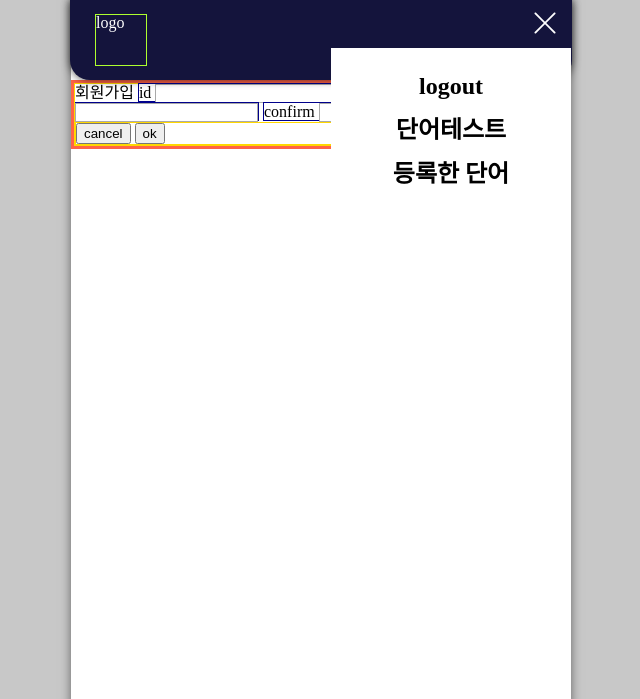
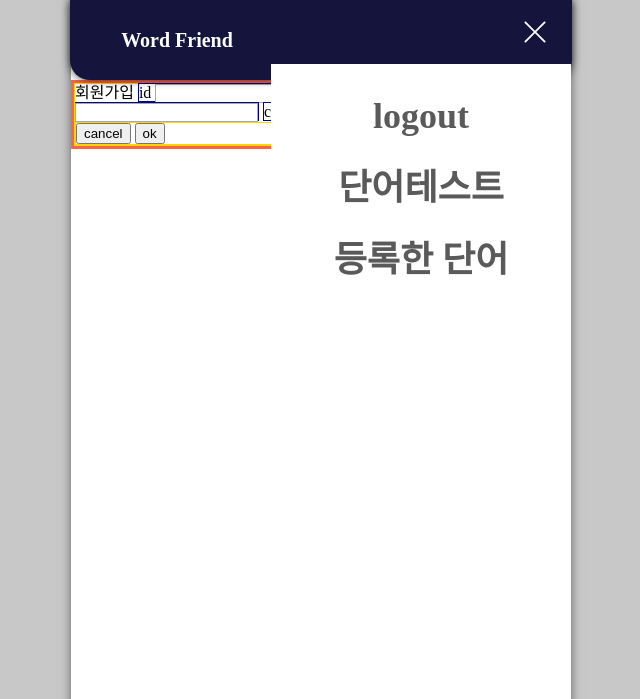
Before and after one commit to obov/word-friend, a Flask app: page /signup in a window 1280 px wide, after a click that opens the changed part. Shown: the top 699 px of the page, without its empty margins (319-959 px from the left). Run offline with Flask 2, Linux system fonts and the light colour scheme; some libraries are stand-ins or nearby versions.

Commit message:
titles // card slider

```diff
--- a/static/css/base/index.css
+++ b/static/css/base/index.css
@@ -44,27 +44,45 @@ body > .wrapper > .header {
   z-index: 2;
 }
 body > .wrapper > .header > * {
-  width: 50px;
-  height: 50px;
 }
 body > .wrapper > .header .logo {
-  display: block;
+  width: 160px;
+  height: 40px;
+  border-radius: 12px;
+  display: flex;
+  justify-content: center;
+  align-items: center;
+  border: solid 2px transparent;
+  transition: all 0.3s;
+}
+body > .wrapper > .header .logo:hover,
+body > .wrapper > .header .logo:focus {
+  border: solid 2px white;
+  text-shadow: 0px 0px 3px white;
 }
 body > .wrapper > .header .logo > a {
   color: white;
+  font-size: 20px;
+  font-weight: 800;
 }
 body > .wrapper > .header .menu-toggle {
-  padding: 4px;
+  width: 28px;
+  height: 28px;
+  border-radius: 10px;
+  padding: 8px;
   display: flex;
   flex-direction: column;
   justify-content: center;
   align-items: center;
   color: white;
   font-size: 28px;
-  transition: all 0.5s;
+  border: solid 2px transparent;
+  transition: all 0.3s;
 }
-body > .wrapper > .header .menu-toggle:hover {
+body > .wrapper > .header .menu-toggle:hover,
+body > .wrapper > .header .menu-toggle:focus {
   text-shadow: 0px 0px 3px white;
+  border: solid 2px white;
 }
 body > .wrapper > .header .menu-toggle i {
   cursor: pointer;
@@ -87,9 +105,9 @@ main {
 .menu {
   background-color: white;
   height: 700px;
-  width: 240px;
+  width: 300px;
   position: fixed;
-  right: -240px;
+  right: -300px;
   top: 0px;
   transition: all 0.5s;
   z-index: 3;
@@ -98,18 +116,26 @@ main {
   display: block;
   color: white;
   font-size: 28px;
-  height: 48px;
+  height: 64px;
   background-color: rgb(20, 20, 60);
   display: flex;
   justify-content: flex-end;
   align-items: center;
 }
 .menu .menu-header label {
+  width: 28px;
+  height: 28px;
+  border-radius: 10px;
+  padding: 8px;
   margin-right: 12px;
   cursor: pointer;
+  transition: all 0.3s;
+  border: solid 2px transparent;
 }
-.menu .menu-header label:hover {
+.menu .menu-header label:hover,
+.menu .menu-header label:focus {
   text-shadow: 0px 0px 3px white;
+  border: solid 2px white;
 }
 
 .menu ul {
@@ -121,20 +147,31 @@ main {
   gap: 8px;
 }
 .menu ul li {
-  line-height: 24px;
-  padding: 5px;
+  line-height: 36px;
+  padding: 12px;
   min-width: 70%;
   margin: 0 20px;
-  font-size: 24px;
+  border-radius: 12px;
+  font-size: 36px;
   font-weight: 900;
   transition: all 0.5s;
-  border: solid 1px transparent;
+  border: solid 2px transparent;
   display: flex;
   justify-content: center;
   align-items: center;
+  color: rgb(90, 90, 90);
 }
-.menu ul li:hover {
-  border: solid 1px black;
+.menu ul li:hover,
+.menu ul li:focus {
+  border: solid 2px black;
+  color: rgb(15, 15, 15);
+}
+.menu ul li > a {
+  color: rgb(90, 90, 90);
+}
+.menu ul li:hover > a,
+.menu ul li:focus > a {
+  color: rgb(15, 15, 15);
 }
 .menu ul .logout {
   cursor: pointer;
@@ -152,6 +189,6 @@ main {
   }
   .menu-checkbox:checked + .menu {
     right: 50%;
-    transform: translateX(calc(50% + 70px));
+    transform: translateX(calc(50% + 40px));
   }
 } ;
--- a/static/css/index.css
+++ b/static/css/index.css
@@ -87,13 +87,15 @@
   right: calc(50% - 200px);
   bottom: 15%;
   background-color: rgb(20, 20, 60);
-  box-shadow: 3px 2px 8px rgba(0, 0, 0, 0.4);
+  box-shadow: 3px 2px 8px 0px rgba(0, 0, 0, 0.4);
   transition: all 0.35s;
 }
-.plus-button:hover {
+.plus-button:hover,
+.plus-button:focus {
   color: white;
   text-shadow: 0px 0px 4px white;
-  box-shadow: 3px 2px 6px rgba(0, 0, 0, 0.6);
+  box-shadow: 0 0 0 3px rgb(40, 40, 120, 0.5);
+  background-color: rgb(40, 40, 120);
 }
 .plus-button > a > i {
   color: white;
--- a/templates/base.html
+++ b/templates/base.html
@@ -12,12 +12,12 @@
     ></script>
     <script src="{{ url_for('static', filename='js/account.js') }}"></script>
     <script src="{{ url_for('static', filename='js/search.js') }}"></script>
-    <title>word friend</title>
+    <title>{% block title %} {% endblock %} | word friend</title>
   </head>
   <body>
     <div class="wrapper">
       <div class="header">
-        <div style="border: solid 1px greenyellow" class="logo"><a href="/">logo</a></div>
+        <div class="logo"><a href="/">Word Friend</a></div>
         <label class="menu-toggle" for="menuToggle"><i class="bi bi-list"></i></label>
       </div>
       <main>{% block content %} {% endblock %}</main>
--- a/templates/login.html
+++ b/templates/login.html
@@ -1,4 +1,4 @@
-{% extends "base.html"%} {% block content %}
+{% extends "base.html"%} {%block title%}로그인 / 회원가입{%endblock%}{% block content %}
 <section class="auth-page">
   <div class="btns-wrapper">
     <label for="loginRadio">login</label>
--- a/templates/word/add.html
+++ b/templates/word/add.html
@@ -1,8 +1,8 @@
-{% extends "base.html"%} {% block content %}
+{% extends "base.html"%}{%block title%}Add a Word{%endblock%} {% block content %}
 <section style="border: solid 3px tomato" class="add">
   <form style="border: solid 1px gold" action="">
     <h1>단어 등록</h1>
-    <label class="search" for="searchInput" >search</label>
+    <label class="search" for="searchInput">search</label>
     <input id="searchInput" type="text" />
     <button>submit</button>
   </form>
--- a/templates/word/added_list.html
+++ b/templates/word/added_list.html
@@ -1,4 +1,4 @@
-{% extends "base.html"%} {% block content %}
+{% extends "base.html"%} {%block title%}Words List{%endblock%}{% block content %}
 <section style="border: solid 3px tomato" class="added-list">
   <div class="header">
     <ul>
--- a/templates/word/exam.html
+++ b/templates/word/exam.html
@@ -1,4 +1,4 @@
-{% extends "base.html"%} {% block content %}
+{% extends "base.html"%} {%block title%}Examination{%endblock%} {% block content %}
 <section style="border: solid 3px tomato" class="exam">
   <div style="border: solid 1px gold" class="turn">1/10</div>
   <form style="border: solid 1px gold" action="">
```
Also changed, not shown: static/js/animation.js (+36 -29 lines), templates/index.html (+26 -22 lines).
